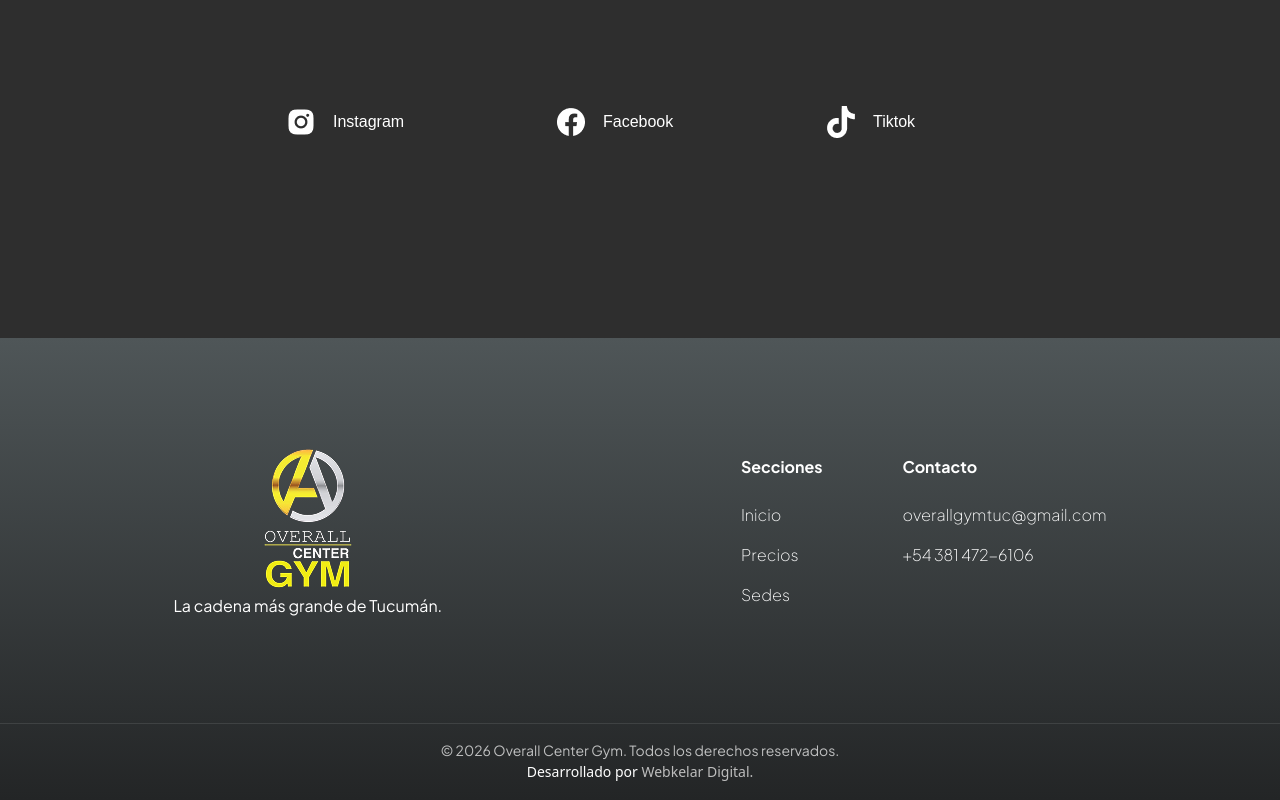
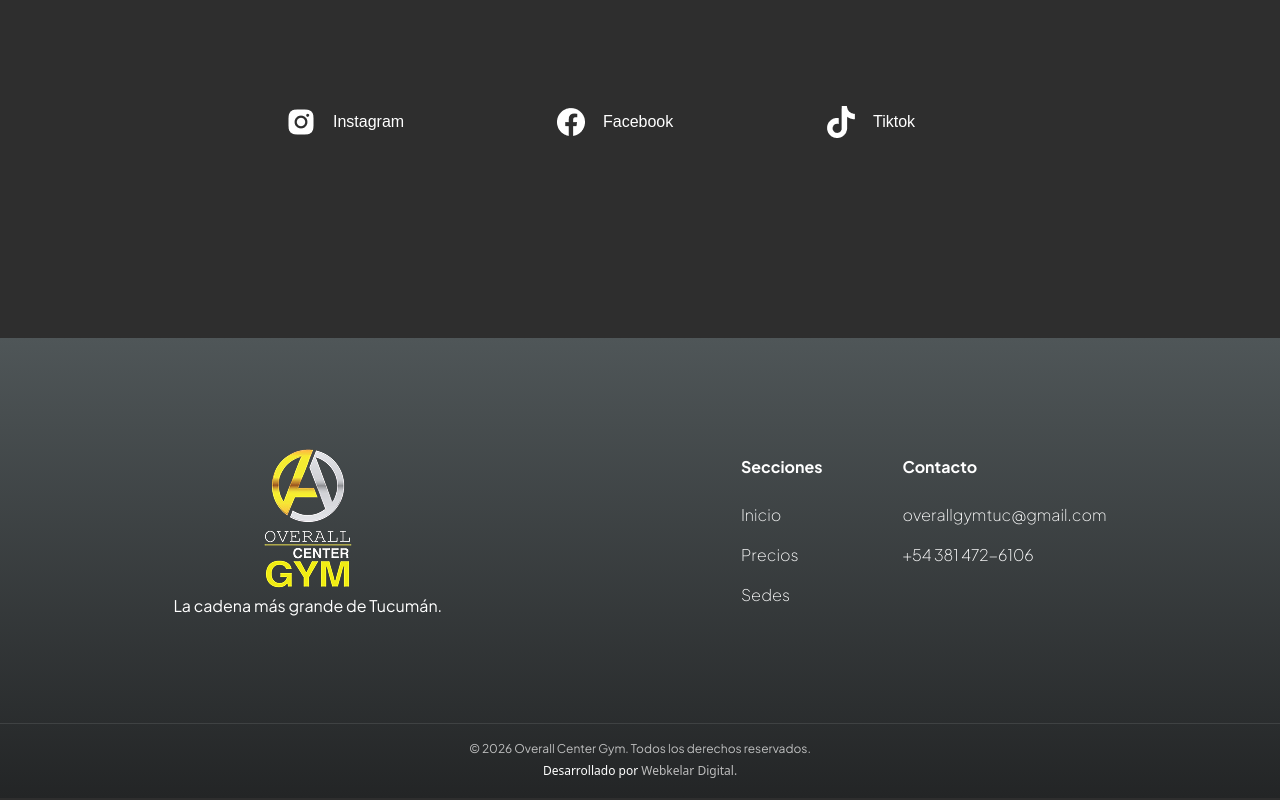
Before and after one commit to ezequielgimenez/overall-center-gym, a Next.js app: page / in a window 1280 px wide. Shown: the part 2290-3090 px from the top of the page. Built offline with nearby package versions, Linux system fonts and the light colour scheme.

Commit message:
edit tamaño footer texto

```diff
--- a/src/app/components/Footer.tsx
+++ b/src/app/components/Footer.tsx
@@ -104,12 +104,12 @@ export default function FooterComp() {
         </div>
       </div>
       <div className="border-t border-white/10 text-center py-4">
-        <p className="font-description text-sm text-white/70">
+        <p className="font-description text-[12px] text-white/70">
           © {new Date().getFullYear()} Overall Center Gym. Todos los derechos
           reservados.
         </p>
 
-        <span className="font-sans text-white text-[14px]">
+        <span className="font-sans text-white text-[12px]">
           Desarrollado por{" "}
           <a
             href="https://www.webkelar.com.ar/"
```
